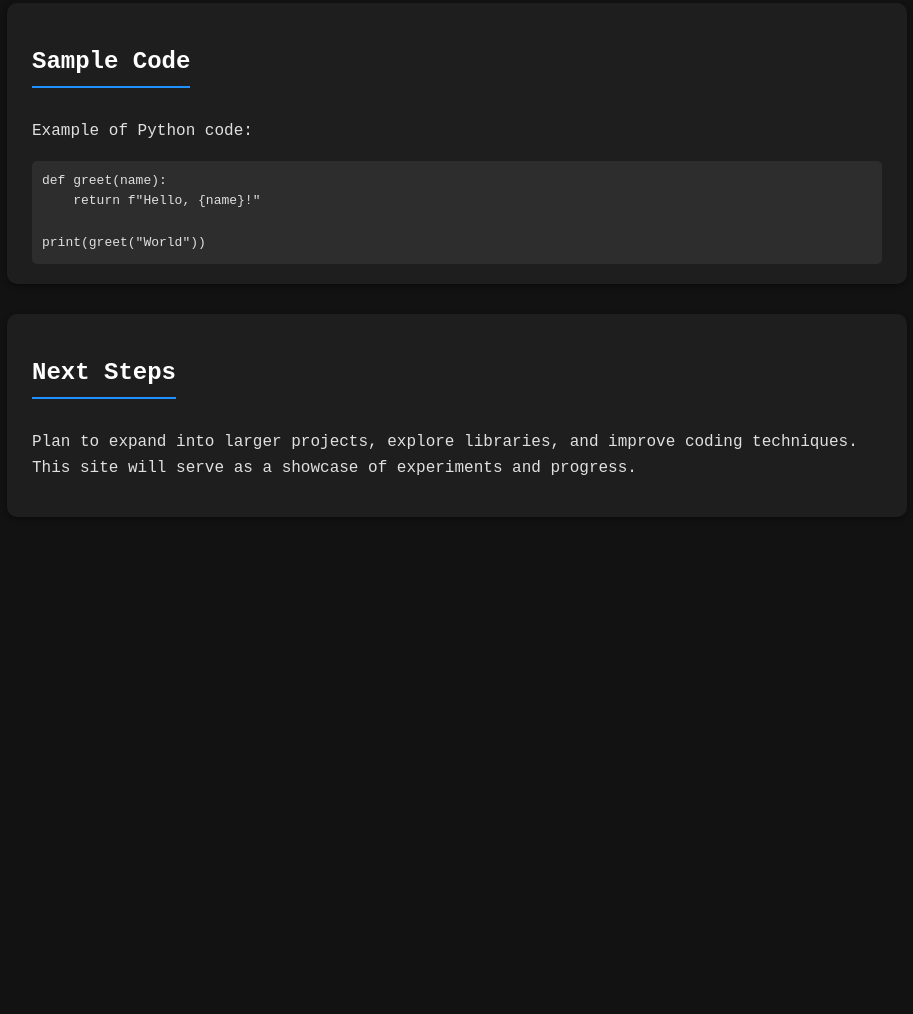
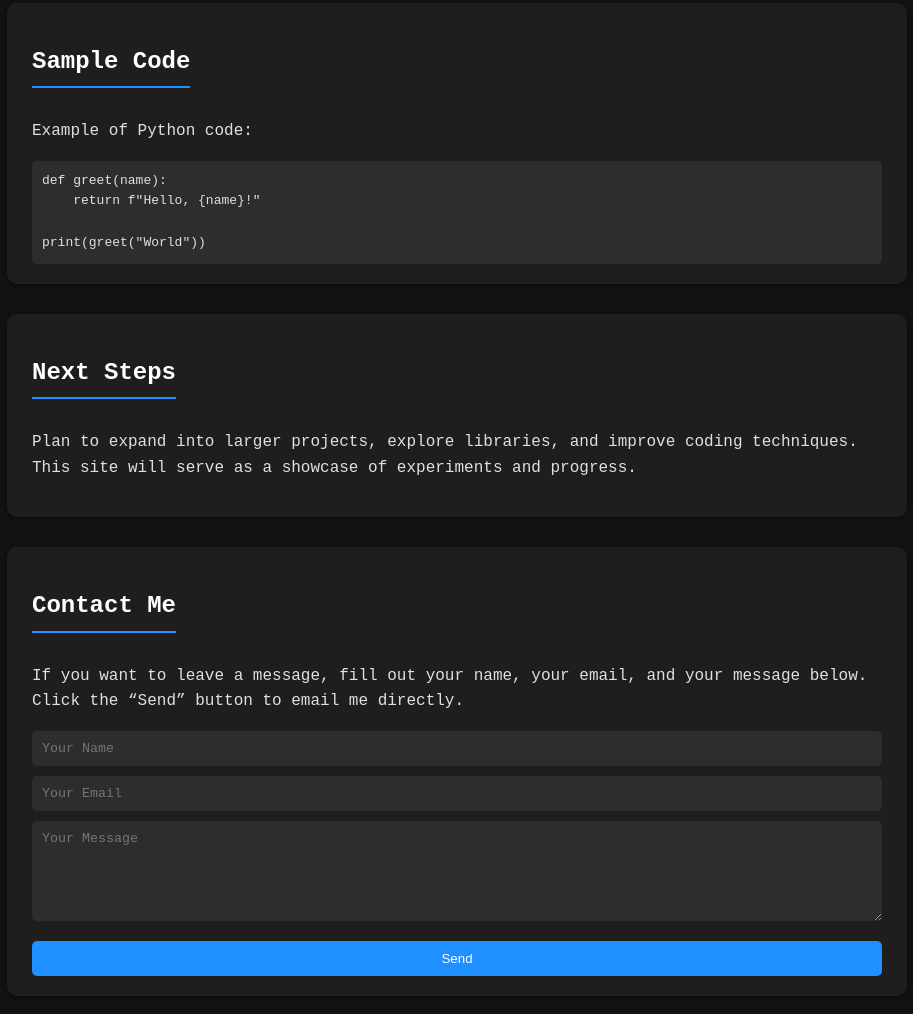
Before and after one commit to Double-J3/scottycoding.github.io, a plain HTML site: page index.html in a window 1280 px wide. Shown: the part 741-1755 px from the top of the page, without its empty margins (183-1096 px from the left). Before the commit the page ends 1298 px from the top, so only its background shows below. Drawn offline with Linux system fonts and the light colour scheme.

Commit message:
Update index.html

```diff
--- a/index.html
+++ b/index.html
@@ -13,9 +13,6 @@
             padding: 0;
             line-height: 1.6;
         }
-
-        a { color: #1e90ff; text-decoration: none; transition: color 0.3s; }
-        a:hover { color: #63b3ed; }
 
         header {
             background: #1f2937;
@@ -75,6 +72,43 @@
         code:hover {
             background: #3a3a3a;
         }
+
+        /* Buttons */
+        .btn {
+            display: inline-block;
+            padding: 10px 20px;
+            margin-top: 10px;
+            background: #1e90ff;
+            color: #fff;
+            border: none;
+            border-radius: 5px;
+            cursor: pointer;
+            transition: background 0.3s;
+            text-decoration: none;
+        }
+
+        .btn:hover {
+            background: #63b3ed;
+        }
+
+        /* Contact form */
+        form {
+            display: flex;
+            flex-direction: column;
+            gap: 10px;
+            margin-top: 10px;
+        }
+
+        input, textarea {
+            padding: 10px;
+            border-radius: 5px;
+            border: none;
+            background: #2d2d2d;
+            color: #e0e0e0;
+            font-family: monospace;
+        }
+
+        textarea { resize: vertical; min-height: 80px; }
     </style>
 </head>
 <body>
@@ -113,6 +147,17 @@ print(greet("World"))
             <h2>Next Steps</h2>
             <p>Plan to expand into larger projects, explore libraries, and improve coding techniques. This site will serve as a showcase of experiments and progress.</p>
         </section>
+
+        <section>
+            <h2>Contact Me</h2>
+            <p>If you want to leave a message, fill out your name, your email, and your message below. Click the “Send” button to email me directly.</p>
+            <form action="mailto:jjalltheway3724@yahoo.com" method="post" enctype="text/plain">
+                <input type="text" name="Name" placeholder="Your Name" required>
+                <input type="email" name="Email" placeholder="Your Email" required>
+                <textarea name="Message" placeholder="Your Message" required></textarea>
+                <button type="submit" class="btn">Send</button>
+            </form>
+        </section>
     </main>
 </body>
 </html>
```
